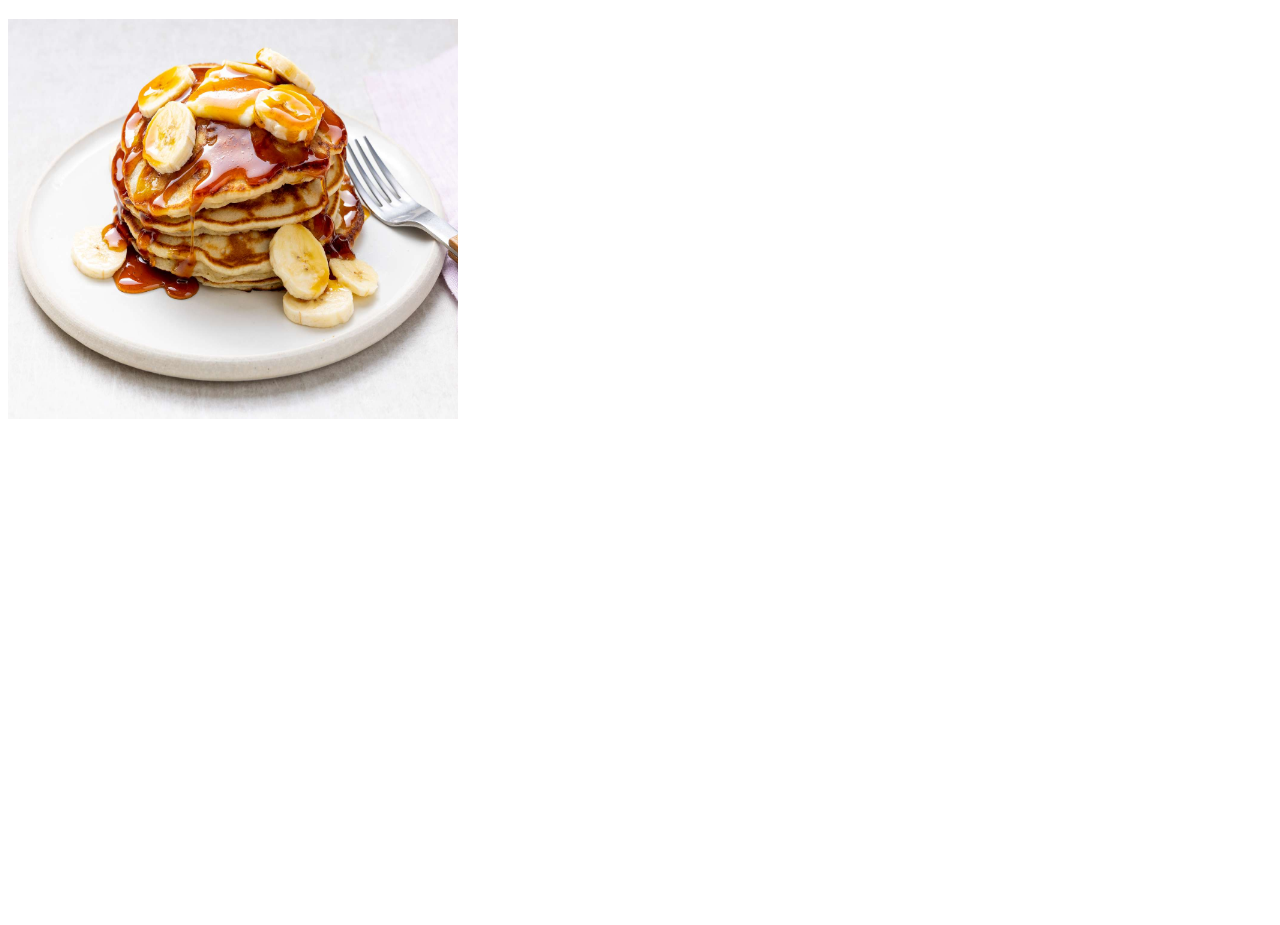
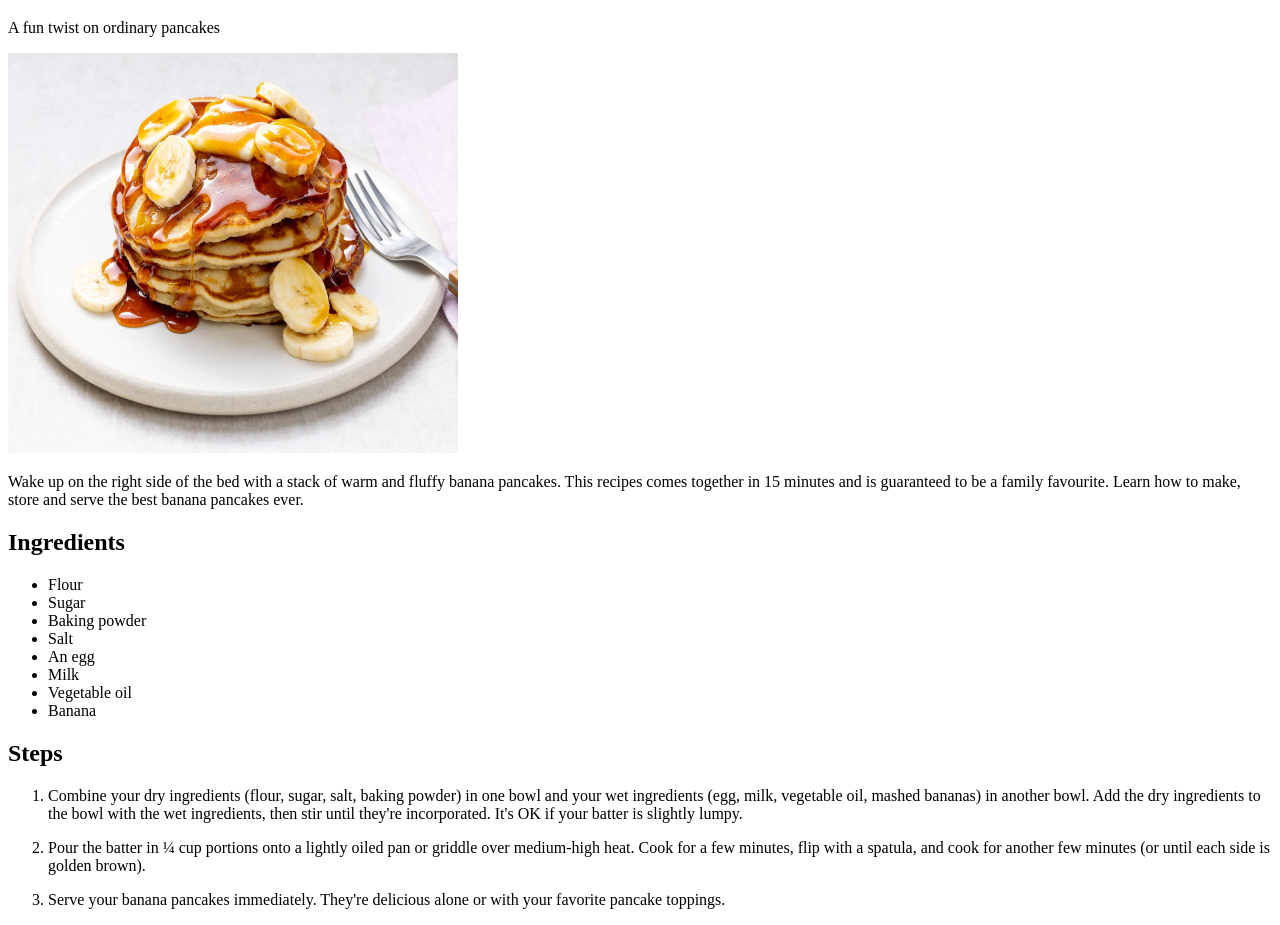
Before and after one commit to vansun4/odin-recipes, a plain HTML site: page recipes/pancakes.html in a window 1280 px wide. Shown: the part 61-986 px from the top of the page. Before the commit the page ends 800 px from the top, so only its background shows below. Drawn offline with Linux system fonts and the light colour scheme.

Commit message:
Edit index.html and recipes/pancakes.html

```diff
--- a/recipes/pancakes.html
+++ b/recipes/pancakes.html
@@ -8,6 +8,53 @@
   </head>
   <body>
     <h1>Banana Pancakes</h1>
+    <p>A fun twist on ordinary pancakes</p>
+
     <img src=" ../images/pancakes.jpg" height="400" width="450" />
+
+    <p>
+      Wake up on the right side of the bed with a stack of warm and fluffy
+      banana pancakes. This recipes comes together in 15 minutes and is
+      guaranteed to be a family favourite. Learn how to make, store and serve
+      the best banana pancakes ever.
+    </p>
+
+    <h2>Ingredients</h2>
+    <ul>
+      <li>Flour</li>
+      <li>Sugar</li>
+      <li>Baking powder</li>
+      <li>Salt</li>
+      <li>An egg</li>
+      <li>Milk</li>
+      <li>Vegetable oil</li>
+      <li>Banana</li>
+    </ul>
+
+    <h2>Steps</h2>
+    <ol>
+      <li>
+        Combine your dry ingredients (flour, sugar, salt, baking powder) in one
+        bowl and your wet ingredients (egg, milk, vegetable oil, mashed bananas)
+        in another bowl. Add the dry ingredients to the bowl with the wet
+        ingredients, then stir until they're incorporated. It's OK if your
+        batter is slightly lumpy.
+      </li>
+
+      <p></p>
+
+      <li>
+        Pour the batter in ¼ cup portions onto a lightly oiled pan or griddle
+        over medium-high heat. Cook for a few minutes, flip with a spatula, and
+        cook for another few minutes (or until each side is golden brown).
+      </li>
+
+      <p></p>
+
+      <li>
+        Serve your banana pancakes immediately. They're delicious alone or with
+        your favorite pancake toppings.
+      </li>
+    </ol>
   </body>
 </html>
```
Also changed, not shown: index.html (+20 -1 lines).
